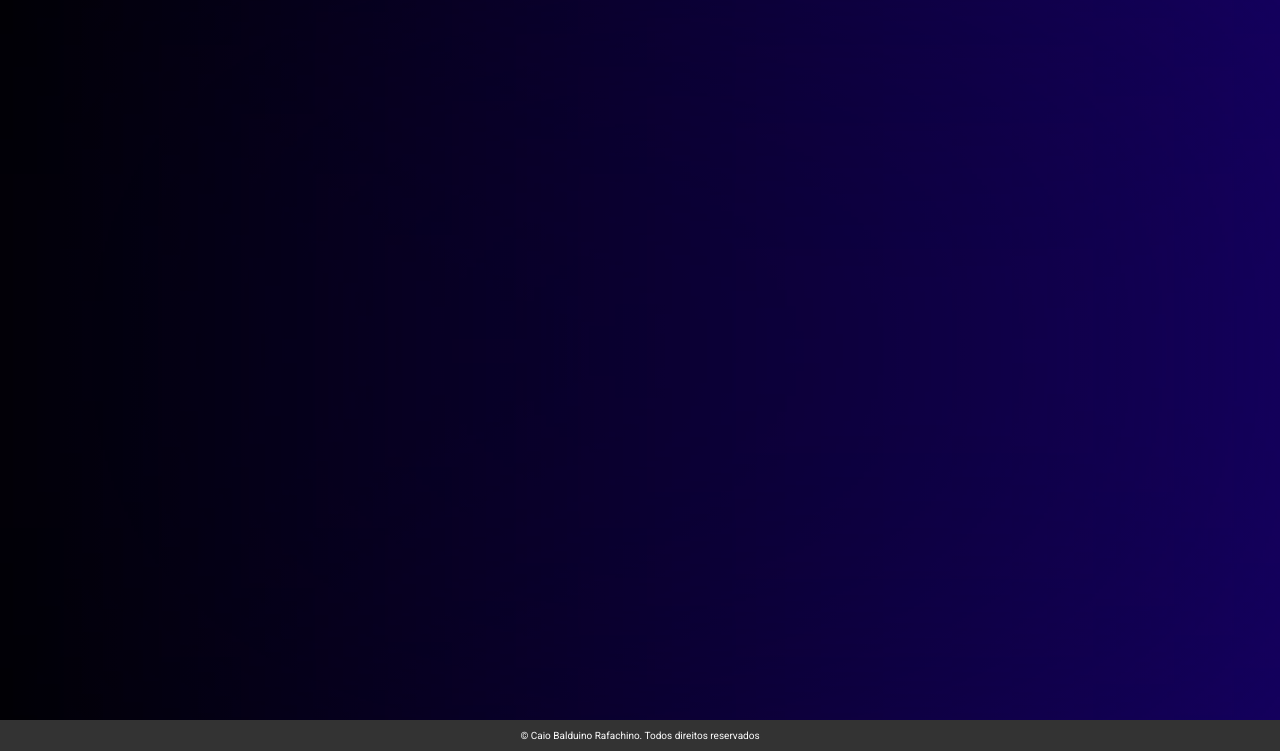
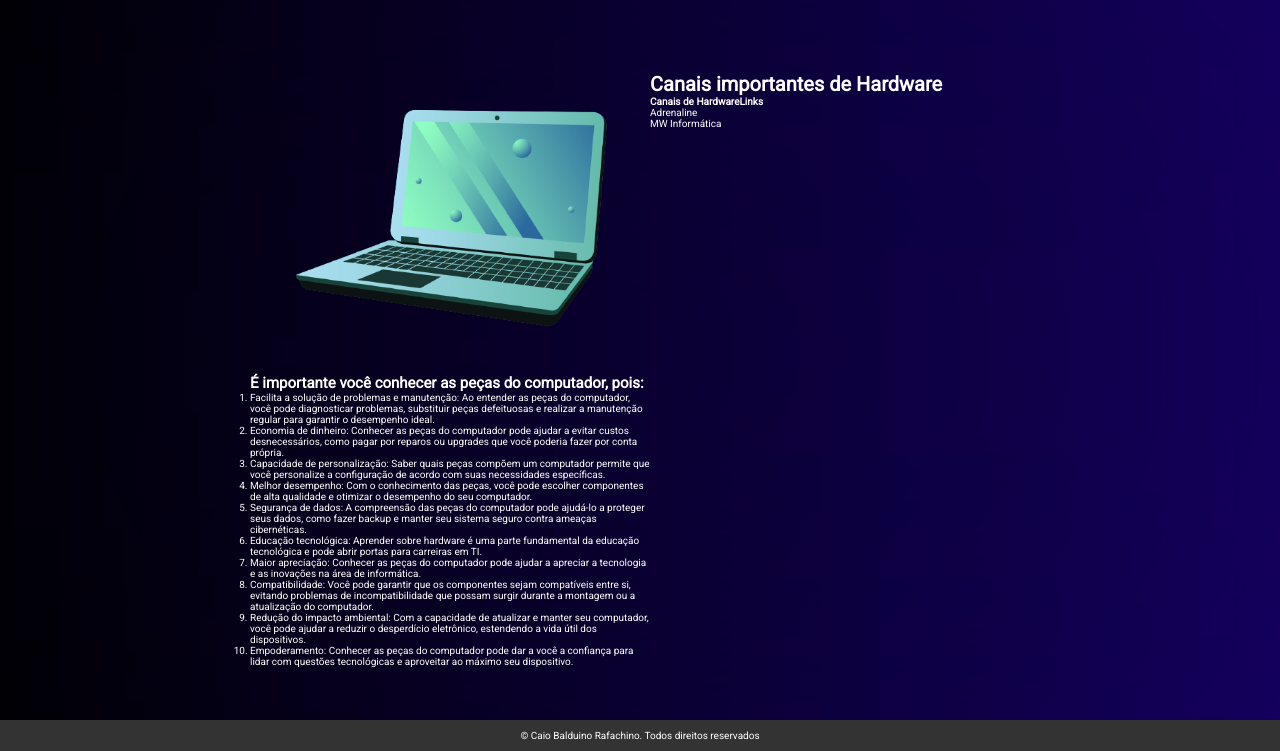
Before and after one commit to Caiobaldur/acqa-uniube, a plain HTML site: page links.html in a window 1280 px wide. Shown: the part 49-800 px from the top of the page. Drawn offline with Linux system fonts and the light colour scheme.

Commit message:
building links page

```diff
--- a/links.html
+++ b/links.html
@@ -30,7 +30,40 @@
     </header>
 
     <main>
+      <div class="types">
+        <img src="/imagens/noot-removebg-preview.png" alt="">
+        <h2>É importante você conhecer as peças do computador, pois:</h2>
+        <ol style="list-style-type: decimal;">
+          <li>Facilita a solução de problemas e manutenção: Ao entender as peças do computador, você pode diagnosticar problemas, substituir peças defeituosas e realizar a manutenção regular para garantir o desempenho ideal.</li>
+          <li>Economia de dinheiro: Conhecer as peças do computador pode ajudar a evitar custos desnecessários, como pagar por reparos ou upgrades que você poderia fazer por conta própria.</li>
+          <li>Capacidade de personalização: Saber quais peças compõem um computador permite que você personalize a configuração de acordo com suas necessidades específicas.</li>
+          <li>Melhor desempenho: Com o conhecimento das peças, você pode escolher componentes de alta qualidade e otimizar o desempenho do seu computador.</li>
+          <li>Segurança de dados: A compreensão das peças do computador pode ajudá-lo a proteger seus dados, como fazer backup e manter seu sistema seguro contra ameaças cibernéticas.</li>
+          <li>Educação tecnológica: Aprender sobre hardware é uma parte fundamental da educação tecnológica e pode abrir portas para carreiras em TI.</li>
+          <li>Maior apreciação: Conhecer as peças do computador pode ajudar a apreciar a tecnologia e as inovações na área de informática.</li>
+          <li>Compatibilidade: Você pode garantir que os componentes sejam compatíveis entre si, evitando problemas de incompatibilidade que possam surgir durante a montagem ou a atualização do computador.</li>
+          <li>Redução do impacto ambiental: Com a capacidade de atualizar e manter seu computador, você pode ajudar a reduzir o desperdício eletrônico, estendendo a vida útil dos dispositivos.</li>
+          <li>Empoderamento: Conhecer as peças do computador pode dar a você a confiança para lidar com questões tecnológicas e aproveitar ao máximo seu dispositivo.</li>
+        </ol>
+      </div>
 
+      <div class="container">
+        <h1>Canais importantes de Hardware</h1>
+        <table class="content-table">
+          <tr>
+            <th>Canais de Hardware</th>
+            <th>Links</th>
+          </tr>
+          <tr>
+            <td>Adrenaline</td>
+            <td><a href=""></a></td>
+          </tr>
+          <tr>
+            <td>MW Informática</td>
+            <td><a href=""></a></td>
+          </tr>
+        </table>
+      </div>
     </main>
 
     <footer>
--- a/linkstyle.css
+++ b/linkstyle.css
@@ -15,7 +15,7 @@ body {
     90deg,
     rgba(0, 0, 0, 1) 0%,
     rgba(21, 0, 98, 1) 100%
-    );
+  );
   backdrop-filter: blur(250px);
   color: #fff;
   font-family: var(--font-primary);
@@ -47,7 +47,6 @@ body {
   color: #c0c0c0;
   font-size: 1rem;
 }
-
 
 footer {
   text-align: center;
@@ -94,6 +93,8 @@ footer {
     position: relative;
   }
 
+
+
   .navigation ul li a::after {
     content: "";
     display: block;
@@ -114,7 +115,31 @@ footer {
     width: 100%;
   }
 
+  main {
+    padding: 5rem 25rem;
+    display: grid;
+    grid-template-columns: 1fr 1fr;
+    justify-content: center;
+    grid-template-areas: "types container";
 
+  }
+
+  .types{
+
+    grid-area: types;
+  }
+
+  .types img {
+    width: 40rem;
+  }
+
+  .container {
+    grid-area: container;
+  }
+
+  .content-table{
+    border-collapse: collapse;
+  }
 
   footer {
     text-align: center;
```
Also changed, not shown: imagens/noot-removebg-preview.png (added).
